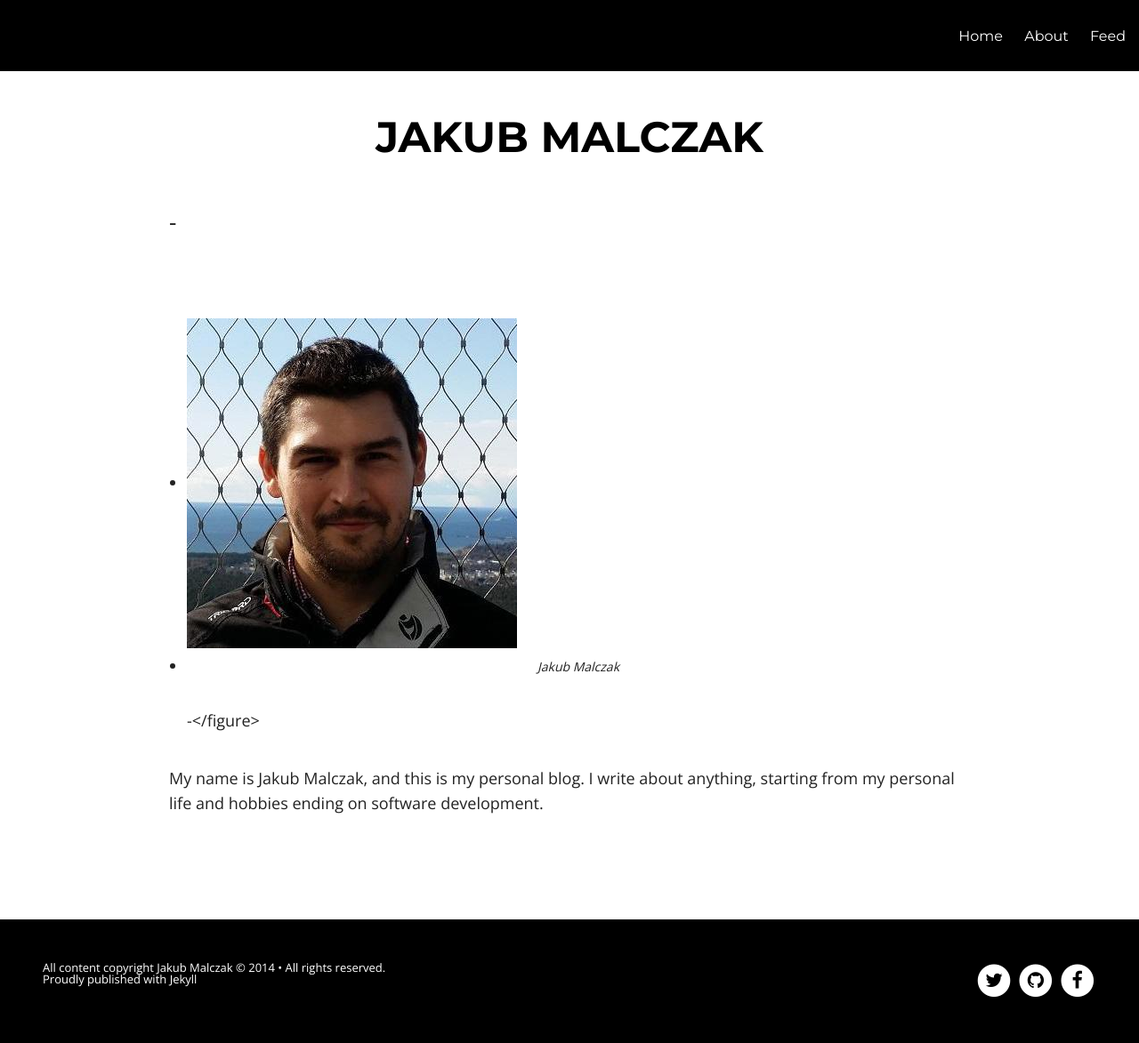
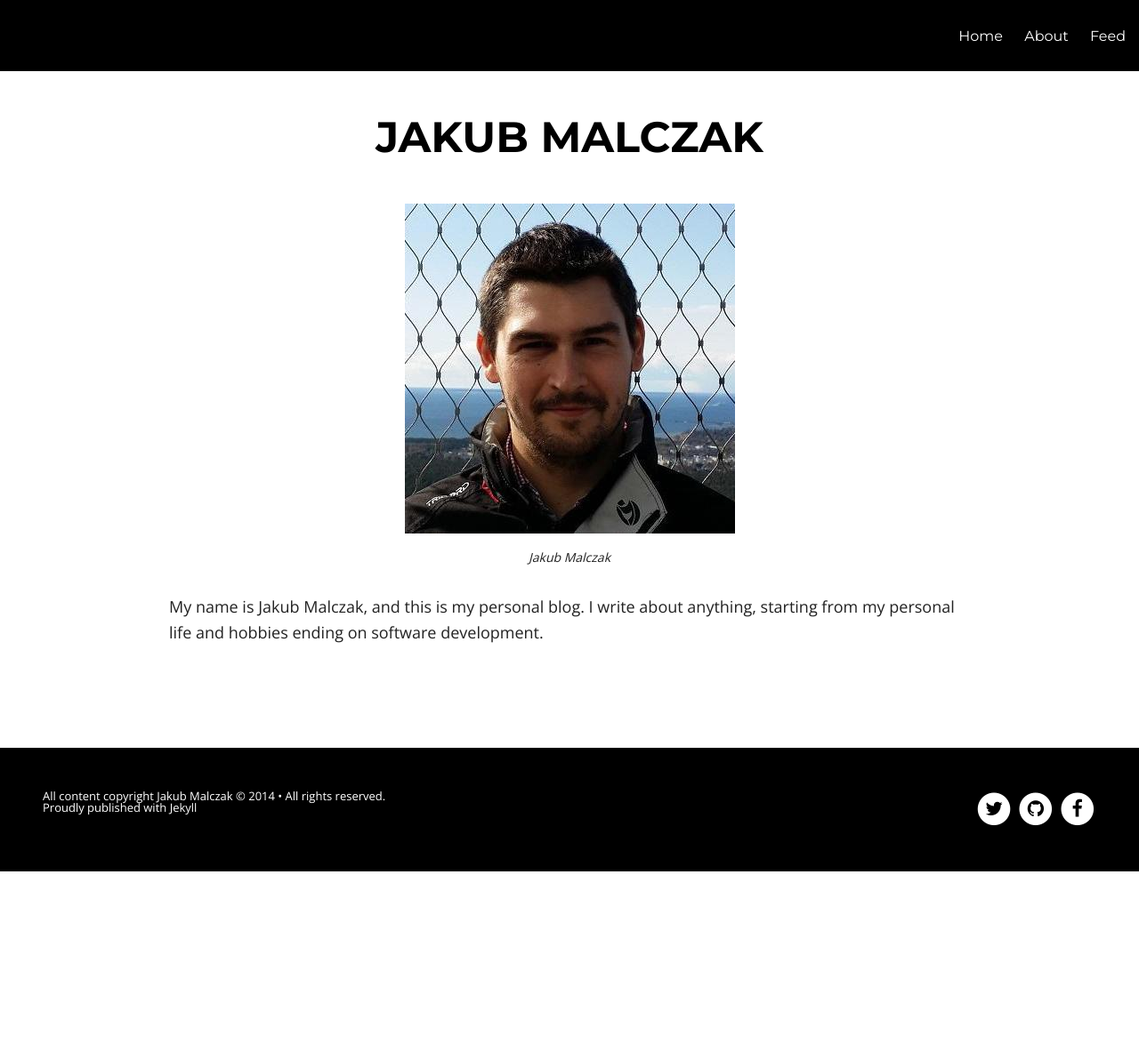
Before and after one commit to jmalczak/jmalczak.github.io, a Jekyll site: the page built from about.md, in a window 1280 px wide. Shown: the whole page at 89% size. Built offline with Jekyll 4.4.1, drawn with Linux system fonts in a browser that asks for light colours; nearby versions of some CDN libraries; after the commit the page ends 980 px from its top, so only the background shows below that.

Commit message:
updated about

```diff
--- a/about.md
+++ b/about.md
@@ -4,9 +4,9 @@ permalink: /about/index.html
 title: Jakub Malczak
 tags: [Jakub, Malczak, malczu]
 ---
--<figure>
--  <img src="{{ site.url }}/images/jm.jpg" alt="Jakub Malczak">
--  <figcaption>Jakub Malczak</figcaption>
--</figure>
+<figure>
+  <img src="{{ site.url }}/images/jm.jpg" alt="Jakub Malczak">
+  <figcaption>Jakub Malczak</figcaption>
+</figure>
 
 My name is Jakub Malczak, and this is my personal blog. I write about anything, starting from my personal life and hobbies ending on software development.
```
